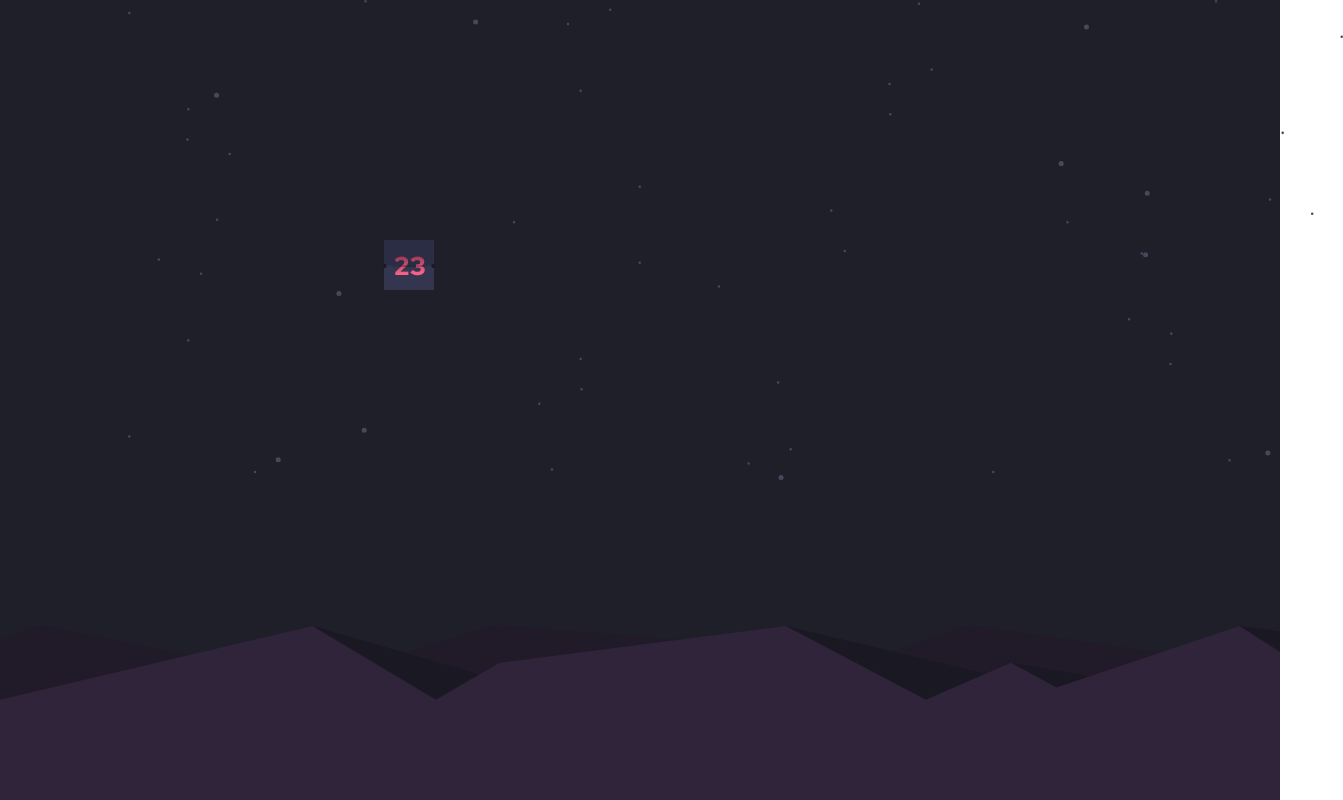
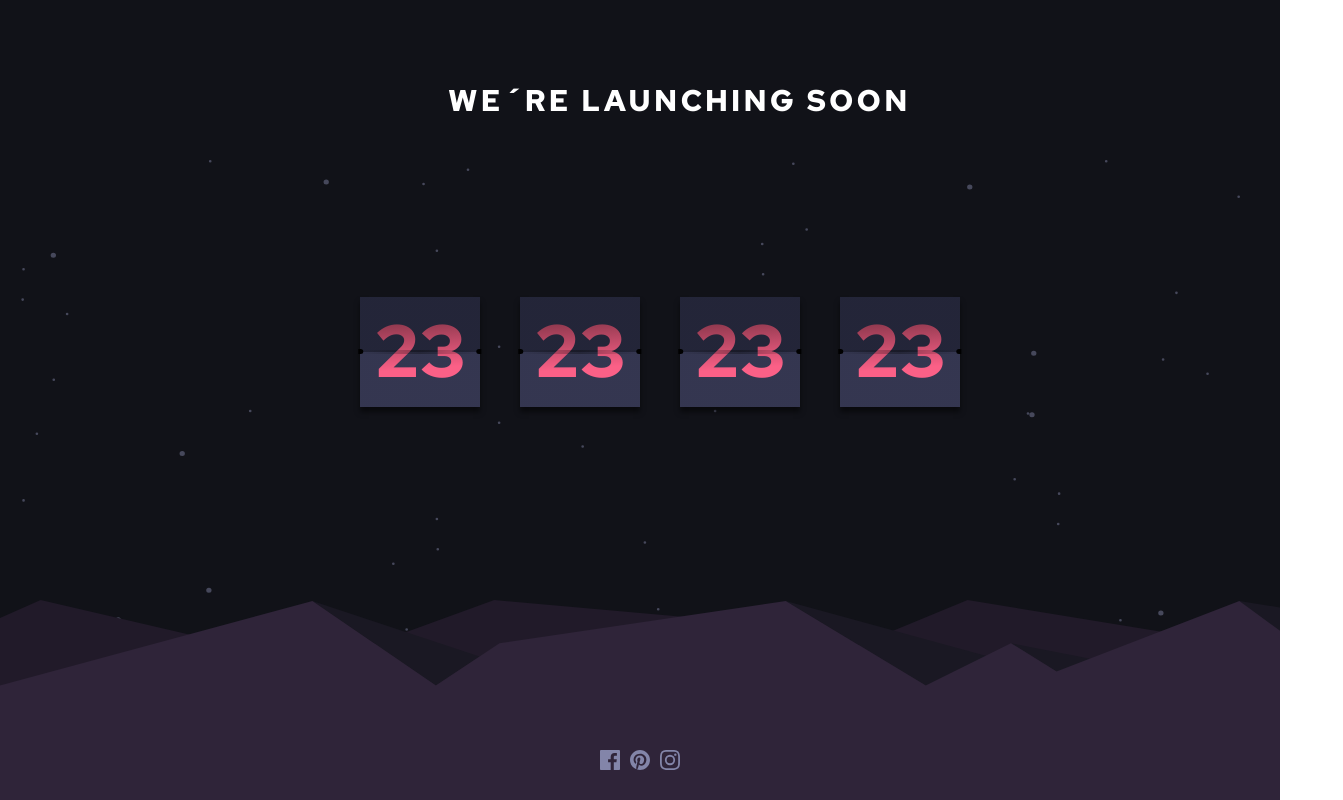
Before and after one commit to abian22/Launch-countdown-timer, a React (Vite) app: page / in a window 1280 px wide. Shown: the whole page, 1343 px wide, since content can reach past the window. Built offline with nearby package versions, Linux system fonts and the light colour scheme.

Commit message:
style done

```diff
--- a/src/App.css
+++ b/src/App.css
@@ -2,3 +2,7 @@
     font-family: bold;
     src: url("../public/RedHatText-Bold.ttf");
 }
+
+body {
+    margin: 0;
+}
--- a/src/App.jsx
+++ b/src/App.jsx
@@ -1,35 +1,100 @@
 import { useState } from "react";
 import hills from "../images/pattern-hills.svg";
 import stars from "../images/bg-stars.svg";
-import Timer from "./components/Timer/Timer"
-import TestingTimer from"./components/TestingTimer/TestingTimer"
+import TimerTest from "./components/TimerTest/TimerTest";
+import { Box } from "@mui/material";
+import facebook from "../images/icon-facebook.svg";
+import pinterest from "../images/icon-pinterest.svg";
+import instagram from "../images/icon-instagram.svg";
 import "./App.css";
 
 function App() {
   return (
     <>
-      <div
-        style={{
-          backgroundColor: "hsl(235, 16%, 14%)",
+      <Box
+        className="container"
+        sx={{
+          justifyContent: "center",
+          alignItems: "center",
+          width: {xs:"300px", lg:"600px"},
+          top: {xs:"40px", sm:"50px",lg:"20px", xl:"70px"},
+          position: "relative",
+          textAlign:"center",
+          marginLeft:{xs:"25%", sm:"35%", xl:"40%"},
+        }}
+      >
+        <Box
+          sx={{
+            textAlign:"center",
+            position: "absolute",
+            display: "flex",
+            color: "white",
+            fontFamily: "bold",
+            fontSize: {xs:"20px", lg:"30px"},
+            letterSpacing: "3px",
+            zIndex: "999",
+            marginTop: "10%",
+          }}
+        >
+          WE´RE LAUNCHING SOON
+        </Box>
+      </Box>
+      <Box
+        sx={{
+          backgroundColor: "hsl(235, 16%, 8%)",
           width: "100vw",
           height: "100vh",
+          display: "flex",
+          alignItems: "center",
+          position: "relative",
+          justifyContent: "center",
         }}
       >
+        <TimerTest/>
+        <TimerTest />
+        <TimerTest />
+        <TimerTest />
         <img
           src={stars}
-          style={{ position: "absolute", left: "10%", height: "60vh" }}
+          style={{
+            height: "60vh",
+            width: "100%",
+            position: "absolute",
+            marginRight: "80px",
+          }}
         />
-        <Timer />
+
         <img
           src={hills}
           style={{
-            width: "100vw",
+            width: "100%",
             bottom: "0",
             position: "absolute",
-            height:"auto"
+            height: "25%",
           }}
         />
-      </div>
+        <Box
+          className="container"
+          sx={{
+            display: "flex",
+            justifyContent: "center",
+            alignItems: "center",
+            width: "100%",
+            bottom: "30px",
+            position: "absolute",
+          }}
+        >
+          <img
+            src={facebook}
+            style={{width:"20px", zIndex: "999", marginRight: "10px" }}
+          />
+          <img
+            src={pinterest}
+            style={{width:"20px", zIndex: "999", marginRight: "10px" }}
+          />
+          <img src={instagram} style={{width:"20px", zIndex: "999" }} />
+        </Box>
+      </Box>
     </>
   );
 }
--- a/src/components/TestingTimer/TestingTimer.css
+++ /dev/null
@@ -1,12 +0,0 @@
-
-
-  .center-container {
-    display: flex;
-    justify-content: center;
-    align-items: center;
-    min-height: 100vh; /* Esto hace que el contenedor ocupe al menos la altura completa de la pantalla */
-  }
-
-  .center-content {
-    text-align: center;
-  }
--- a/src/components/TestingTimer/TestingTimer.jsx
+++ /dev/null
@@ -1,31 +0,0 @@
-import React from "react";
-import "./TestingTimer.css";
-
-function TestingTimer() {
-  return (
-    <>
-      <div className="center-container">
-        <div className="center-content">
-          <div
-            style={{
-              width: "100px",
-              height: "100px",
-              color: "red",
-              fontFamily: "bold",
-              border: "solid",
-              display: "flex",
-              alignItems: "center",
-              justifyContent: "center",
-              fontSize: "30px",
-              background: `linear-gradient(to bottom, hsl(236, 21%, 26%), hsl(236, 21%, 21%))`,
-            }}
-          >
-            23
-          </div>
-        </div>
-      </div>
-    </>
-  );
-}
-
-export default TestingTimer;
--- a/src/components/Timer/Timer.css
+++ b/src/components/Timer/Timer.css
@@ -1,14 +1,15 @@
 .number {
     font-family: "bold";
-    font-size: 26px;
+    font-size: 30px;
     background-image: linear-gradient(356deg, rgba(251, 96, 135, 1) 33%, rgb(103, 42, 57) 95%);
     -webkit-background-clip: text; /* Para navegadores basados en WebKit (como Chrome y Safari) */
     color: transparent; /* Hace que el texto sea transparente */
     display: inline-block;
-    bottom: 18.5px;
+    bottom: 19px;
     position: relative;
-    margin-left:10px;
+    margin-left:7px;
   }
+
   .superiorPartSquare{
     background-color: hsl(235, 23%, 22%);
 
--- a/src/components/Timer/Timer.jsx
+++ b/src/components/Timer/Timer.jsx
@@ -3,26 +3,18 @@ import "./Timer.css";
 
 function Timer() {
   return (
-    <div
-      className="container"
-      style={{
-        position: "relative",
-        width: "50px",
-        height: "25px",
-        top: "30%",
-        left: "30%",
-        zIndex: "1",
-      }}
-    >
+    <>
+      <div className="timer-container">
       <div
         className="superiorPartSquare"
         style={{
+          width:"50px",
           height: "25px",
           display: "flex",
           position: "relative",
           zIndex: "1",
-          justifyContent: "center",
-          alignItems: "center",
+          justifyContent: "flex-start",
+          alignItems: "flex-start",
         }}
       ></div>
       <div
@@ -84,7 +76,8 @@ function Timer() {
           }}
         ></div>
       </div>
-    </div>
+      </div>
+    </>
   );
 }
 
--- /dev/null
+++ b/src/components/TimerTest/TimerTest.css
@@ -0,0 +1,5 @@
+.number {
+
+    -webkit-background-clip: text; /* Para navegadores basados en WebKit (como Chrome y Safari) */
+
+  }
--- /dev/null
+++ b/src/components/TimerTest/TimerTest.jsx
@@ -0,0 +1,89 @@
+import React from "react";
+import "./TimerTest.css";
+import { Box } from "@mui/material";
+
+function TimerTest() {
+  return (
+    <>
+      <Box
+        sx={{
+          width: { xs: "70px", sm: "90px",lg:"120px" },
+          height: { xs: "60px", sm: "80px", lg:"110px" },
+          marginLeft: "40px",
+          background:
+            "linear-gradient(to bottom, hsl(235, 23%, 18%) 50%,  hsl(236, 21%, 26%) 50%)",
+          zIndex: "9999",
+          position: "relative",
+          bottom:{lg:"80px"},
+          boxShadow: "0px 5px 5px rgba(0, 0, 0, 0.5)",
+          marginTop:{lg:"5%", xl:"0px"},
+
+
+        }}
+      >
+        <Box
+          className="semiCircle"
+          sx={{
+            width: "5.4px",
+            height: "5px",
+            borderColor: "hsl(234, 17%, 12%)",
+            backgroundColor: "black",
+            borderTopLeftRadius: "100%",
+            borderBottomLeftRadius: "100%",
+            position: "absolute",
+            left: { xs: "68px", sm: "88px", lg:"119px" },
+            top: { xs: "27px", sm: "37px", lg:"52px" },
+            transform: "translateX(-50%)",
+          }}
+        />
+        <Box
+          className="semiCircle"
+          sx={{
+            width: "5.4px",
+            height: "5px",
+            borderColor: "hsl(234, 17%, 12%)",
+            backgroundColor: "black",
+            borderTopRightRadius: "100%",
+            borderBottomRightRadius: "100%",
+            position: "relative",
+            left: "1px",
+            top: { xs: "27px", sm: "37px", lg:"52px" },
+            transform: "translateX(-50%)",
+          }}
+        />
+        <Box
+          className="borderTop"
+          sx={{
+            width: "100%",
+            height: { xs: "2px", sm: "4px" },
+            background:
+              "linear-gradient(to right, transparent, rgba(0, 0, 0, 0.3), transparent)",
+            position: "relative",
+            top: { xs: "23px", sm: "34px", lg:"48px" },
+            zIndex: "1000",
+          }}
+        />
+        <Box
+          className="number"
+          sx={{
+            fontFamily: "bold",
+            zIndex: "999",
+            marginTop: "15px",
+            fontSize: { xs: "34px", sm:"49px", lg:"74px" },
+            backgroundImage:
+              "linear-gradient(356deg, rgba(251, 96, 135, 1) 33%, rgb(103, 42, 57) 95%)",
+            color: "transparent",
+            display: "inline-block",
+            bottom: {xs:"15.5px", sm:"16px",lg:"19px"},
+            position: "relative",
+            marginLeft: "15px",
+          }}
+        >
+          23
+        </Box>
+      </Box>
+    </>
+  );
+}
+
+export default TimerTest;
--- a/src/index.css
+++ b/src/index.css
@@ -1,69 +1,3 @@
-:root {
-  font-family: Inter, system-ui, Avenir, Helvetica, Arial, sans-serif;
-  line-height: 1.5;
-  font-weight: 400;
-
-  color-scheme: light dark;
-  color: rgba(255, 255, 255, 0.87);
-  background-color: #242424;
-
-  font-synthesis: none;
-  text-rendering: optimizeLegibility;
-  -webkit-font-smoothing: antialiased;
-  -moz-osx-font-smoothing: grayscale;
-  -webkit-text-size-adjust: 100%;
+body{
+    width:100vw
 }
-
-a {
-  font-weight: 500;
-  color: #646cff;
-  text-decoration: inherit;
-}
-a:hover {
-  color: #535bf2;
-}
-
-body {
-  margin: 0;
-  display: flex;
-  place-items: center;
-  min-width: 320px;
-  min-height: 100vh;
-}
-
-h1 {
-  font-size: 3.2em;
-  line-height: 1.1;
-}
-
-button {
-  border-radius: 8px;
-  border: 1px solid transparent;
-  padding: 0.6em 1.2em;
-  font-size: 1em;
-  font-weight: 500;
-  font-family: inherit;
-  background-color: #1a1a1a;
-  cursor: pointer;
-  transition: border-color 0.25s;
-}
-button:hover {
-  border-color: #646cff;
-}
-button:focus,
-button:focus-visible {
-  outline: 4px auto -webkit-focus-ring-color;
-}
-
-@media (prefers-color-scheme: light) {
-  :root {
-    color: #213547;
-    background-color: #ffffff;
-  }
-  a:hover {
-    color: #747bff;
-  }
-  button {
-    background-color: #f9f9f9;
-  }
-}
```
Also changed, not shown: package.json (+8 -1 lines), 1 other file (tests, documents, lock files or other folders).
